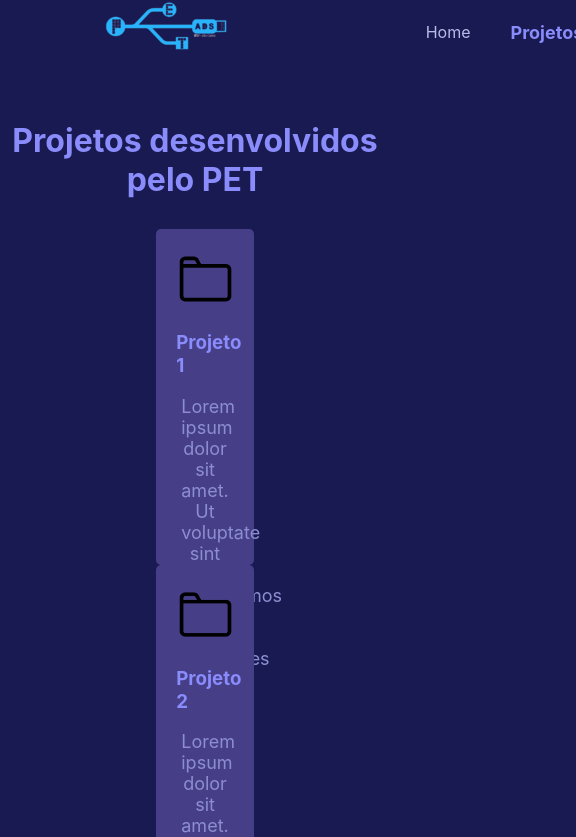
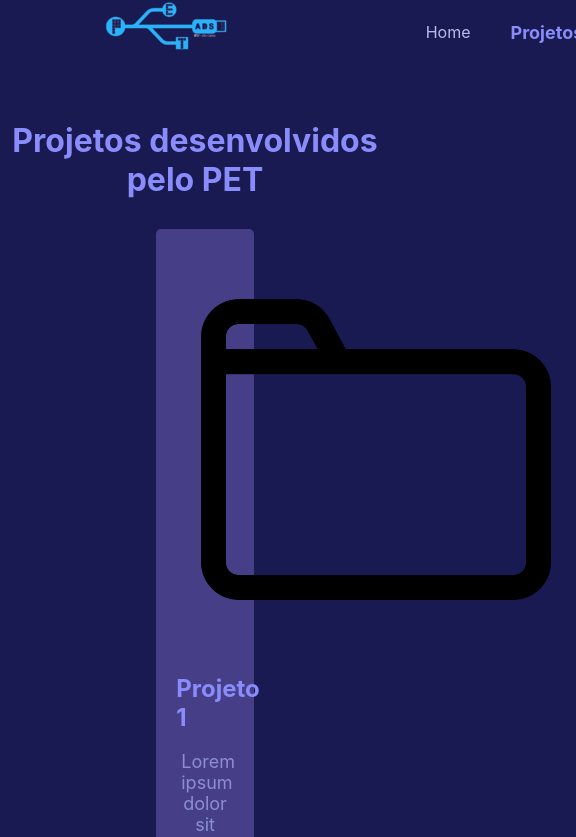
Before and after one commit to petlicbioifsp/homepage-pet-bio, a React (Create React App) app: page /projetos in a window 390 px wide. Shown: the top 837 px of the page, 576 px wide, since content can reach past the window. Built offline with nearby package versions, Linux system fonts and the light colour scheme.

Commit message:
making responsive cards for projects

```diff
--- a/package.json
+++ b/package.json
@@ -6,7 +6,7 @@
     "@testing-library/jest-dom": "^5.16.5",
     "@testing-library/react": "^13.4.0",
     "@testing-library/user-event": "^13.5.0",
-    "framer-motion": "^10.12.8",
+    "framer-motion": "^10.12.12",
     "localforage": "^1.10.0",
     "match-sorter": "^6.3.1",
     "react": "^18.2.0",
--- a/src/components/CardProjeto/cardProjeto.css
+++ b/src/components/CardProjeto/cardProjeto.css
@@ -1,5 +1,4 @@
 .card{
-    height: 35vh;
     width: 25%;
     background-color: var(--cor-azul__medio);
     margin-left: 20px;
@@ -25,3 +24,8 @@
 .card-descricao{
     color: var(--cor-texto__claro);
 }
+
+.card--texto__espancao{
+    padding-top: 1rem;
+    line-height: 150%;
+}
--- a/src/components/CardProjeto/cardProjeto.js
+++ b/src/components/CardProjeto/cardProjeto.js
@@ -1,13 +1,22 @@
+import {motion} from 'framer-motion';
+import {useState} from 'react';
 import logoProjeto from "../../resources/kisspng-computer-icons-directory-icon-design-folder-icon-5b23828b1c8d19.801150631529053835117.png";
 import "./cardProjeto.css";
 
 export default function CardProjeto(props){
+    const[isOpen,setIsOpen] = useState(false);
+
     return(
-        <div className="card">
-            <img className="logo-projeto" alt="simbolo de uma pasta"
-            src={logoProjeto}></img>
-            <h3 className="card-titulo">{props.titulo}</h3>
-            <p className="card-descricao">{props.descricao}</p>
-        </div>
+        <motion.div className="card" onClick={()=> setIsOpen(!isOpen)}>
+            <motion.img className="logo-projeto" alt="simbolo de uma pasta"
+            src={logoProjeto}></motion.img>
+            <motion.h2 className="card-titulo">{props.titulo}</motion.h2>
+            <motion.p className="card-descricao">{props.descricao}</motion.p>
+            {isOpen && (
+                <motion.div>
+                    <p className='card--texto__espancao'>AAAAAAAAAAAAAAAAAAAAAAAAAAA</p>
+                </motion.div>
+            )}
+        </motion.div>
     )
 }
```
Also changed, not shown: 1 other file (tests, documents, lock files or other folders).
